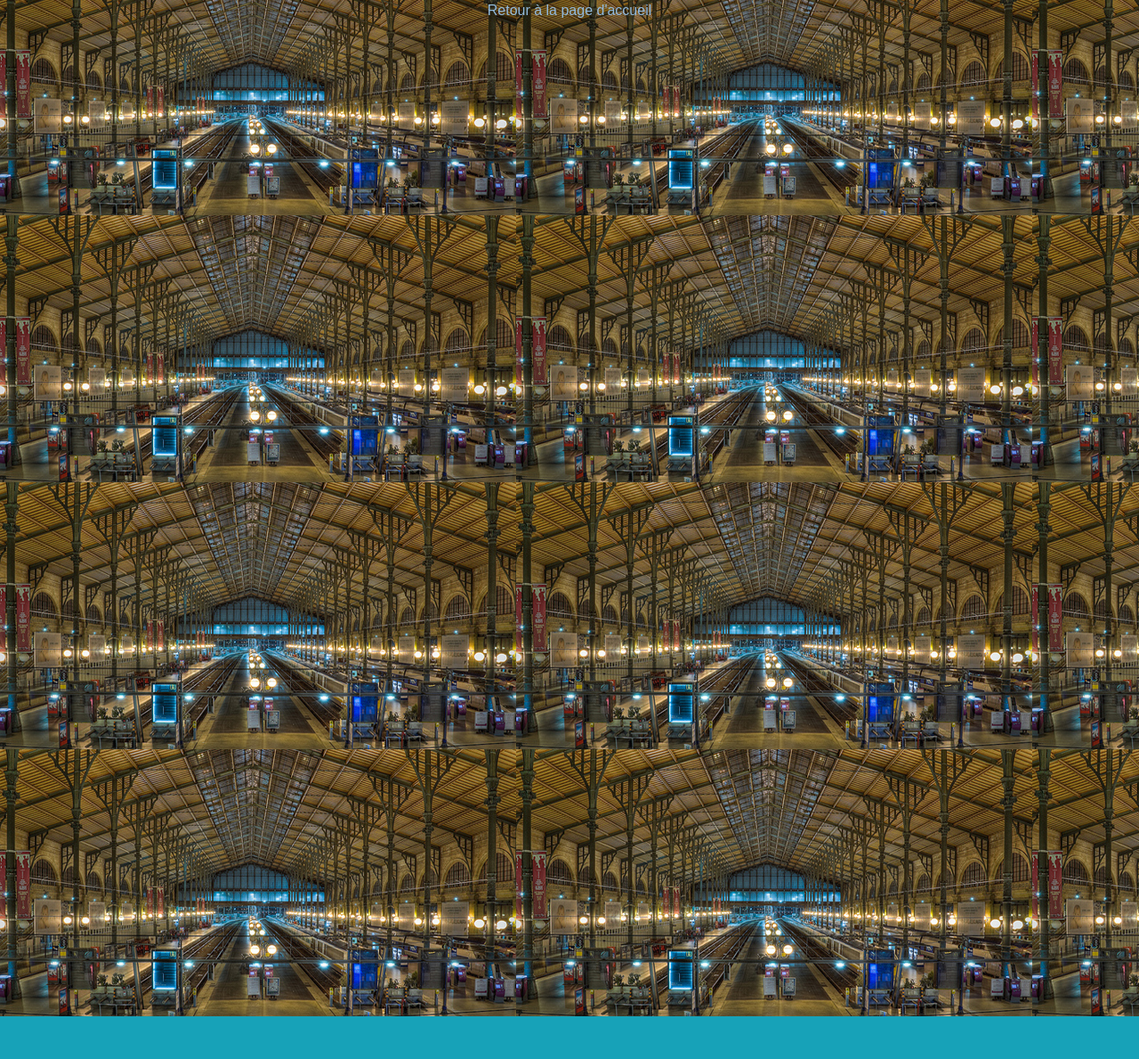
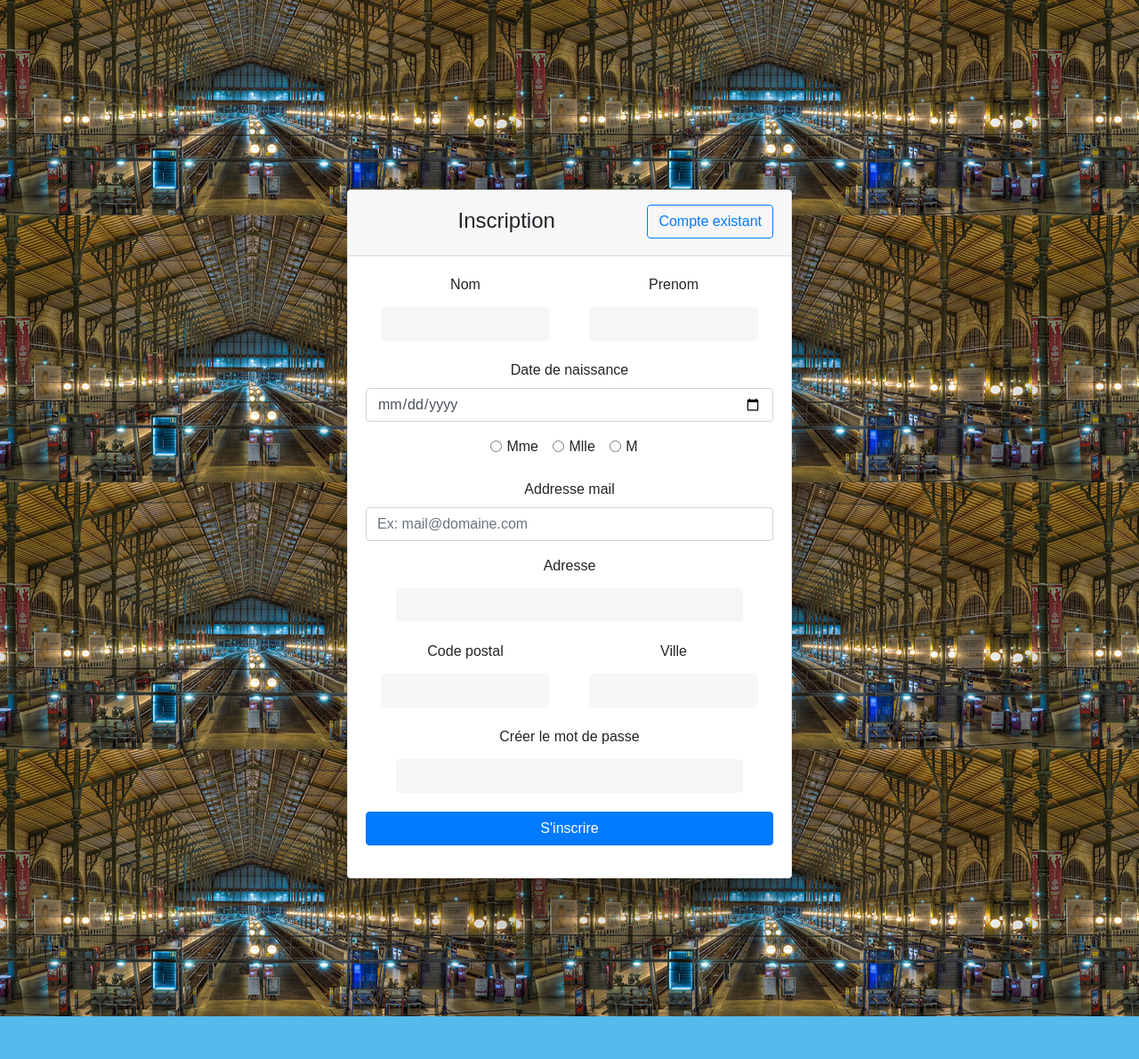
Before and after one commit to DADI91/City-Transport, a PHP site: page /index.php?page=inscription in a window 1280 px wide. Shown: the part 58-1248 px from the top of the page at 89% size. Before the commit the page ends 1200 px from the top, so only its background shows below. Run offline with PHP 8.4, Linux system fonts and the light colour scheme.

Commit message:
Mise en place des modèles et controles lors de l'inscription

```diff
--- a/Controllers/inscription.php
+++ b/Controllers/inscription.php
@@ -0,0 +1,44 @@
+<?php
+
+if($_POST) {
+	foreach ($_POST as $key => $value) {
+		if(empty($_POST[$key])){
+			echo "Un des champs n'est pas rempli !";
+			require_once("Views/inscription.html");
+			exit();
+		}
+	}
+	$nom = $_POST['nom'];
+	$prenom = $_POST['prenom'];
+	$date = $_POST['date'];
+	$gender = $_POST['gender'];
+	$mail = $_POST['mail'];
+	$adresse = $_POST['adresse'];
+	$code_postal = $_POST['cp'];
+	$ville = $_POST['ville'];
+	$mdp = $_POST['password'];
+	$mdp2 = $_POST['mdp'];
+	if (preg_match('#[a-zA-Z]+#', $nom)) {
+		if (preg_match('#[a-zA-Z]+#', $prenom)) {
+			if(preg_match('#[a-zA-Z0-9]+ [a-zA-Z0-9] + [.] {1,1} [a-zA-Z]+#', $mail)) {
+				if(!empty($adresse)) {
+					if (preg_match('#[a-zA-Z0-9]+#', $password)) {
+						//Si tout est ok, on inscrit l"utilisateur
+					} else {
+						echo 'Mot de passe non conforme';
+					}
+				} else {
+					echo "L'adresse est vide, veuillez remplir ce champ";
+				}
+			} else {
+				echo "L'adresse n'est pas bonne";
+			}
+		} else {
+			echo 'Veuillez retaper le prenom.';
+		}
+	} else {
+		echo 'Veuillez retaper le nom. ';
+	}
+} else {
+	require_once("Views/inscription.html");
+}
--- a/Views/inscription.html
+++ b/Views/inscription.html
@@ -1,36 +1,27 @@
-
 <div class="wrapper fadeInDown">
 	<div id="formContent2">
-
-
 		<div class="card">
 			<header class="card-header">
-				<a href="Connexion.html" class="float-right btn btn-outline-primary mt-1">Compte existant</a>
+				<a href="index.php?page=connexion" class="float-right btn btn-outline-primary mt-1">Compte existant</a>
 				<h4 class="card-title mt-2">Inscription</h4>
 			</header>
-
 			<article class="card-body">
-				<form method="POST" action="Inscription.php">
+				<form method="POST" action="index.php?page=inscription">
 					<div class="form-row">
 						<div class="col form-group">
 							<label>Nom</label>
 							<input type="text" class="form-control" placeholder="" name="nom">
-							<span style="color : red; font-size : 13px" >* <?php echo $nomErr; ?> </span>
 						</div> <!-- form-group end.// -->
 
 						<div class="col form-group">
 							<label>Prenom</label>
 							<input type="text" class="form-control" placeholder="" name="prenom">
-							<span style="color : red; font-size : 13px" >* <?php echo $prenomErr;?> </span>
 						</div> <!-- form-group end.// -->
 					</div> <!-- form-row end.// -->
-
-
 					<div class="form-group">
 						<label>Date de naissance</label>
 						<input type="date" class="form-control" max="" min="" name="date">
 					</div> <!-- form-group end.// -->
-
 					<div class="form-group">
 
 						<label class="form-check form-check-inline">
@@ -47,52 +38,39 @@
 							<input class="form-check-input" type="radio" name="gender" value="option2">
 							<span class="form-check-label"> M </span>
 						</label>
-						<span style="color : red; font-size : 13px" >* <?php echo $genderErr;?> </span>
-
 					</div> <!-- form-group end.// -->
-
-
 					<div class="form-group">
 						<label>Addresse mail</label>
 						<input type="mail" class="form-control" placeholder="Ex: mail@domaine.com" name="mail">
-						<span style="color : red; font-size : 13px" > <?php echo $mailErr;?> </span>
 					</div> <!-- form-group end.// -->
 
 					<div class="form-group">
 						<label>Adresse</label>
 						<input type="text" class="form-control" name="adresse"><br/>
-						<span style="color : red; font-size : 13px" >* <?php echo $adresseErr;?> </span>
 					</div> <!-- form-group end.// -->
 
 					<div class="form-row">
 						<div class="form-group col-md-6">
 							<label>Code postal</label>
 							<input type="text" class="form-control" name="cp">
-							<span style="color : red; font-size : 13px" >* <?php echo $cpErr;?> </span>
 						</div> <!-- form-group end.// -->
 
 						<div class="form-group col-md-6">
 							<label>Ville</label>
 							<input type="text" class="form-control" name="ville">
-							<span style="color : red; font-size : 13px" >* <?php echo $villeErr;?> </span>
 						</div> <!-- form-group end.// -->
 					</div> <!-- form-row.// -->
 
 					<div class="form-group">
 						<label>Créer le mot de passe</label>
 						<input class="form-control" type="password" name="password"><br/>
-						<span style="color : red; font-size : 13px" >* <?php echo $mdpErr;?> </span>
 					</div> <!-- form-group end.// -->
 
 					<div class="form-group">
 						<button type="submit" class="btn btn-primary btn-block"> S'inscrire </button>
 					</div> <!-- form-group// -->
-
 				</form>
 			</article> <!-- card-body end .// -->
 		</div> <!-- card.// -->
-
-
-
 	</div><!--form content-->
 </div><!--wrapper fadeInDown-->
--- a/index.php
+++ b/index.php
@@ -8,7 +8,7 @@ if(!empty($_GET['page'])) {
 			require_once("Controllers/accueil.php");
 			break;
 		case 'connexion':
-			require_once("Controllers/accueil.php");
+			require_once("Controllers/connexion.php");
 			break;
 		case 'etat_trafic':
 			require_once("Controllers/etat_trafic.php");
```
Also changed, not shown: Controllers/connexion.php (+7 -0 lines), Controllers/etat_trafic.php (+7 -0 lines), Controllers/itineraire.php (+7 -0 lines).
